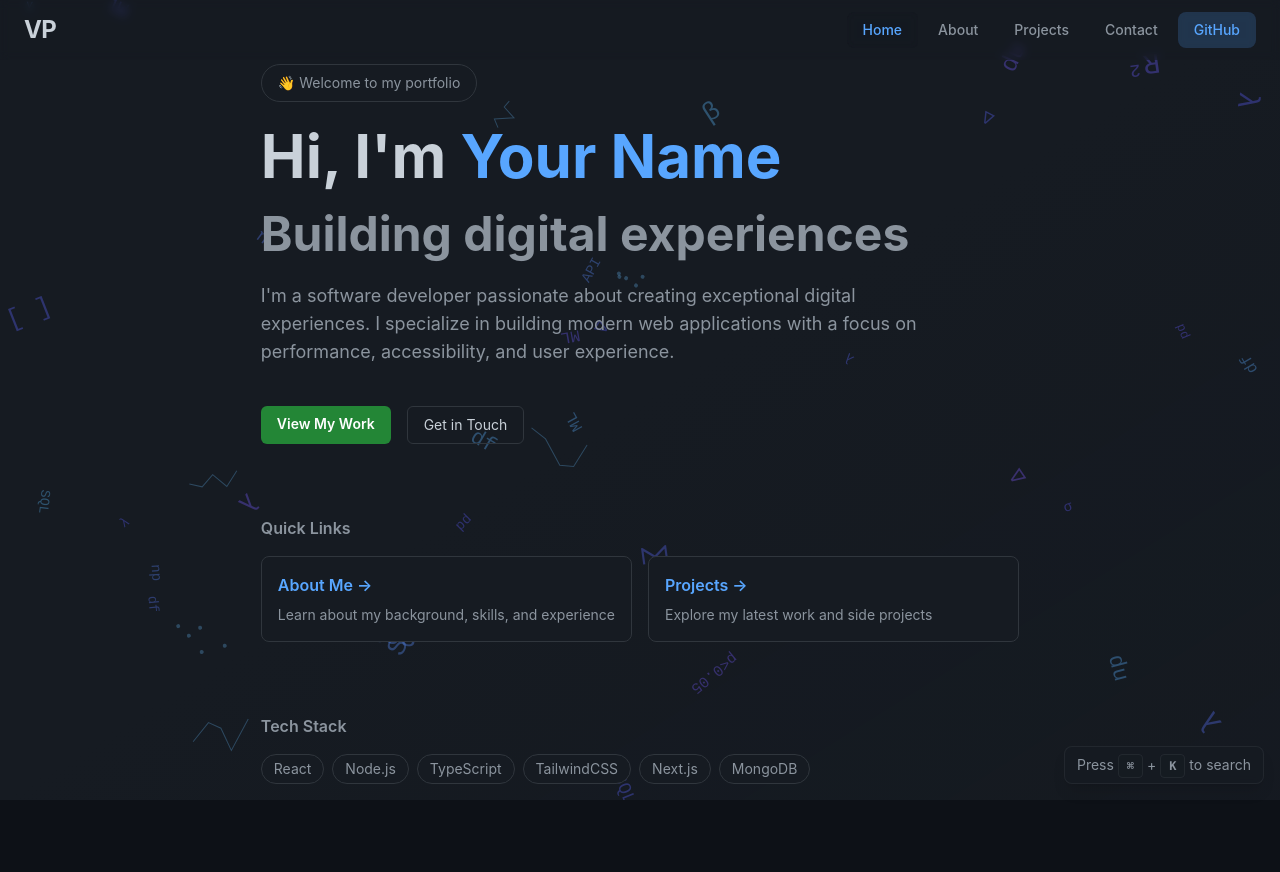
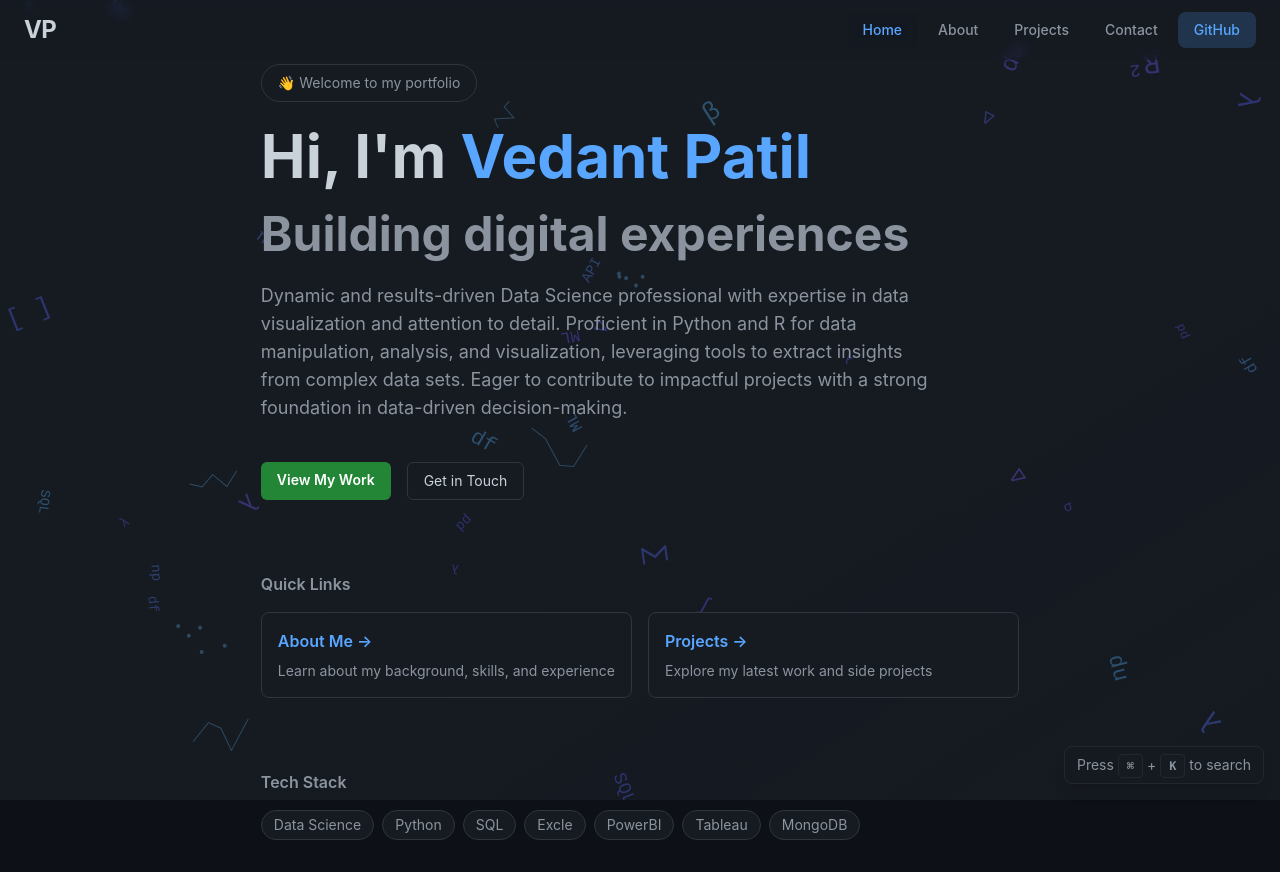
Before and after one commit to Vedant-Patil-007/portfolio-site, a React (Vite) app: page / in a window 1280 px wide. Before the commit the page ends 816 px from the top, so only its background shows below. Built offline with nearby package versions, Linux system fonts and the light colour scheme; the HTML template or start-up script is replaced by a standard one.

Commit message:
fix: added terser for Vite production build

```diff
--- a/package.json
+++ b/package.json
@@ -5,7 +5,7 @@
   "type": "module",
   "scripts": {
     "dev": "vite",
-    "build": "node --no-warnings --loader esm node_modules/vite/bin/vite.js build",
+    "build": "vite build",
     "lint": "eslint . --ext js,jsx --report-unused-disable-directives --max-warnings 0",
     "preview": "vite preview"
   },
@@ -28,6 +28,7 @@
     "eslint-plugin-react-refresh": "^0.4.3",
     "postcss": "^8.4.28",
     "tailwindcss": "^3.3.3",
+    "terser": "^5.43.1",
     "vite": "^4.5.14"
   }
 }
--- a/src/components/Home.jsx
+++ b/src/components/Home.jsx
@@ -16,7 +16,7 @@ const Home = () => {
           </div>
 
           <h1 className="text-4xl sm:text-5xl md:text-6xl font-bold text-text-primary">
-            Hi, I'm <span className="text-link-color">Your Name</span>
+            Hi, I'm <span className="text-link-color">Vedant Patil</span>
           </h1>
 
           <h2 className="text-3xl sm:text-4xl md:text-5xl font-bold text-text-secondary">
@@ -24,9 +24,10 @@ const Home = () => {
           </h2>
 
           <p className="text-text-secondary text-lg max-w-2xl">
-            I'm a software developer passionate about creating exceptional digital experiences.
-            I specialize in building modern web applications with a focus on performance,
-            accessibility, and user experience.
+          Dynamic and results-driven Data Science professional with expertise in data visualization and attention to detail.
+          Proficient in Python and R for data manipulation, analysis, and visualization, leveraging tools to extract insights
+          from complex data sets. Eager to contribute to impactful projects with a strong foundation in data-driven
+          decision-making.
           </p>
 
           <div className="flex flex-wrap gap-4 pt-4">
@@ -65,7 +66,7 @@ const Home = () => {
           <div className="pt-12">
             <h3 className="text-text-secondary font-semibold mb-4">Tech Stack</h3>
             <div className="flex flex-wrap gap-2">
-              {['React', 'Node.js', 'TypeScript', 'TailwindCSS', 'Next.js', 'MongoDB'].map((tech, index) => (
+              {['Data Science', 'Python', 'SQL', 'Excle', 'PowerBI', 'Tableau', 'MongoDB'].map((tech, index) => (
                 <span
                   key={index}
                   className="px-3 py-1 rounded-full bg-header-bg border border-border-color text-text-secondary text-sm"
--- a/src/components/Projects.jsx
+++ b/src/components/Projects.jsx
@@ -3,9 +3,9 @@ import { motion } from 'framer-motion';
 const Projects = () => {
   const projects = [
     {
-      title: 'Project One',
-      description: 'A web application that helps users track their daily tasks and manage their time effectively. Built with React and Node.js.',
-      tags: ['React', 'Node.js', 'MongoDB', 'Express'],
+      title: 'IPL (Ball-By-Ball) Data Analysis & Visulization Apache Spark',
+      description: 'Conducted in-depth analysis of IPL cricket data using Apache Spark, focusing on ball-by-ball records to uncover trends and patterns in player performance, team strategies, and match dynamics, Utilized data visualization tools to present insights from complex data sets.',
+      tags: ['Apache Spark', 'Python', 'PowerBI'],
       links: {
         github: 'https://github.com/yourusername/project-one',
         live: 'https://project-one.com'
@@ -13,9 +13,9 @@ const Projects = () => {
       image: '/project1.jpg'
     },
     {
-      title: 'Project Two',
-      description: 'An e-commerce platform with a modern UI and seamless payment integration. Developed using Next.js and Stripe.',
-      tags: ['Next.js', 'Stripe', 'TailwindCSS', 'PostgreSQL'],
+      title: 'Telegram Bot For Converting Drive/Mirror Links Into Telegram File',
+      description: 'Developed an automated Telegram bot using Python, Shell scripting, and external libraries to convert Drive and Mirror links into downloadable Telegram files.',
+      tags: ['Python', 'Shell', 'Telegram Bot'],
       links: {
         github: 'https://github.com/yourusername/project-two',
         live: 'https://project-two.com'
```
Also changed, not shown: vercel.json (added), 6 other files (tests, documents, lock files or other folders).
